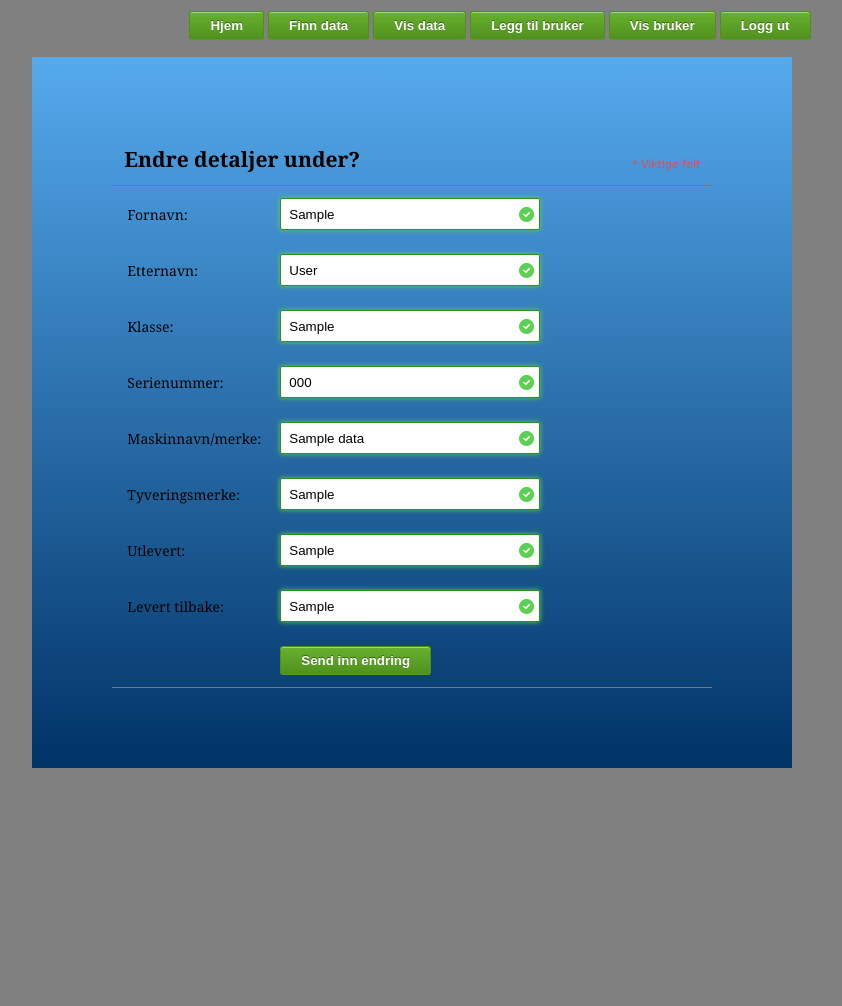
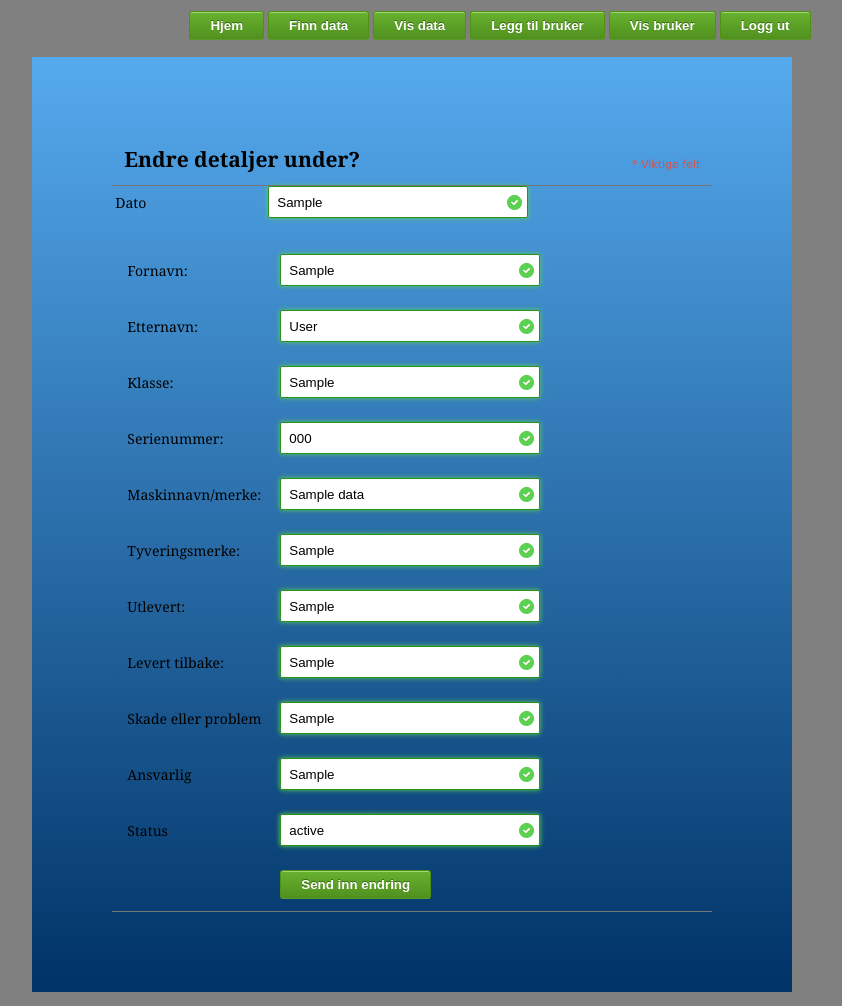
Before and after one commit to ItsaPerryBob/RVS-DB, a PHP site: page /edit.php?id=1 in a window 1280 px wide. Shown: the whole page, without its empty margins (140-982 px from the left). Before the commit the page ends 768 px from the top, so only its background shows below. Run offline with PHP 8.4, Linux system fonts and the light colour scheme; the visitor is signed in with stand-in values (Sample User, id 1); tables that the repository leaves empty or names only in its code hold one stand-in row (values such as "Sample post").

Commit message:
Lagt til mapper, fikset på index.php og edit.php!
Og lagt inn "pdf.php", "pdf.php", funker ikke!
Og begynte å sette opp: "fields.php" for pdf overføring!

```diff
--- a/edit.php
+++ b/edit.php
@@ -22,7 +22,7 @@ while($row = mysql_fetch_array($edit)){
 <!DOCTYPE html>
 <html>
 <head>
-	<meta http-equiv="Content-Type" content="text/html; charset=ISO-8859-1" />
+	<meta http-equiv="Content-Type" content="text/html; charset=utf-8" />
 	<title>Elevpc system v.0.1</title>
 	<link rel="stylesheet" media="screen" href="styles.css" >
 </head>
@@ -49,6 +49,13 @@ while($row = mysql_fetch_array($edit)){
              <h2>Endre detaljer under?</h2>
              <span class="required_notification">* Viktige felt</span>
         </li>
+
+					 <label for="name">Dato</label>
+            <input type="text"  placeholder="eks: 02.07.88" required  name="dato" value="<?php echo $row['dato']; ?>"/>
+	    <span class="form_hint">Riktig format: "02.09.22"</span>
+        </li>
+        <li>
+
         <li>
             <label for="name">Fornavn:</label>
             <input type="text"  placeholder="Joe" required  name="name" value="<?php echo $row['fname']; ?>"/>
@@ -77,22 +84,41 @@ while($row = mysql_fetch_array($edit)){
         <li>
 
          <label for="name">Tyveringsmerke:</label>
-            <input type="text"  placeholder="" required  name="grade" value="<?php echo $row['tyveringsmerke']; ?>"/>
+            <input type="text"  placeholder="" required  name="tyveringsmerke" value="<?php echo $row['tyveringsmerke']; ?>"/>
 	    <span class="form_hint">Proper format ""</span>
         </li>
         <li>
 
          <label for="name">Utlevert:</label>
-            <input type="text"  placeholder="eks Høsten 2015" required  name="grade" value="<?php echo $row['delivered']; ?>"/>
+            <input type="text"  placeholder="eks Høsten 2015" required  name="delivered" value="<?php echo $row['delivered']; ?>"/>
 	    <span class="form_hint">Proper format "Eks høsten 2015"</span>
         </li>
         <li>
 
 		 <label for="name">Levert tilbake:</label>
-            <input type="text"  placeholder="eks Høsten 2015" required  name="grade" value="<?php echo $row['deliveredback']; ?>"/>
+            <input type="text"  placeholder="eks Høsten 2015" required  name="deliveredback" value="<?php echo $row['deliveredback']; ?>"/>
 	    <span class="form_hint">Proper format "Eks høsten 2015"</span>
         </li>
         <li>
+
+			 <label for="name">Skade eller problem</label>
+            <input type="text"  placeholder="Her skriver man hva problemet er." required  name="skadeellerproblem" value="<?php echo $row['skadeellerproblem']; ?>"/>
+	    <span class="form_hint">Riktig format: "skjermen er ødelagt"</span>
+        </li>
+        <li>
+
+					 <label for="name">Ansvarlig</label>
+            <input type="text"  placeholder="eks: hvem som er ansvarlig:IKT" required  name="ansvarlig" value="<?php echo $row['ansvarlig']; ?>"/>
+	    <span class="form_hint">Riktig format: "Hvem som er ansvarlig: eks: IKT, frflo osv"</span>
+        </li>
+        <li>
+
+					 <label for="name">Status</label>
+            <input type="text"  placeholder="eks: tatt med relacom" required  name="status" value="<?php echo $row['status']; ?>"/>
+	    <span class="form_hint">Riktig format: "eks: tatt med relacom"</span>
+        </li>
+        <li>
+
 
         	<button class="submit" type="submit">Send inn endring</button>
         </li>
--- /dev/null
+++ b/fields.php
@@ -0,0 +1,3 @@
+<?php
+	exec("pdftk Lenovo.pdf dump_datafields > fields.txt");
+?>
--- a/find.php
+++ b/find.php
@@ -36,7 +36,6 @@
         </h2></li>
         <li>
 	<table><tr>
-            <td><label for="name">Fornavn:</label></td>
             <td>
 		<input type="text"  placeholder="Karl" required  name="name"/>
 	    </td>
--- a/index.php
+++ b/index.php
@@ -38,6 +38,8 @@
     </ul>
 
 <span><center> Lagd av Per Arne Dahl Kristiansen, 2016 (c), 1SSA, RVS </center></span>
+<a href="http://www.000webhost.com/" target="_blank"><img src="http://www.000webhost.com/images/120x60_powered.gif" alt="Web Hosting" width="108" height="54" border="0" /></a>
+<a href="http://github.com/ItsaPerryBob/RVS-DB/" target="_blank"><img src="http://www.rvs-db.netau.net/images/github.png" alt="Web Hosting" width="108" height="54" border="0" /></a>
 </form>
 </body>
 </html>
--- a/search.php
+++ b/search.php
@@ -60,6 +60,7 @@ $find = mysql_query("SELECT * FROM data WHERE fname LIKE'%$key%'");
 				  echo "<th>Maskinnavn/merke</th>";
 				  echo "<th>Modell</th>";
 				   echo "<th>Utlevert</th>";
+				    echo"<th>tyveringsmerke</th>";
 				  echo "</tr>";
 			while($row = mysql_fetch_array($find)){
 				  echo "<tr class='t1'>";
@@ -70,6 +71,7 @@ $find = mysql_query("SELECT * FROM data WHERE fname LIKE'%$key%'");
 				  echo "<td>".$row['machinename']."</td>";
 				   echo "<td>".$row['model']."</td>";
 				  echo "<td>".$row['delivered']."</td>";
+				  echo"<td>".$row['tyveringsmerke']."</td>";
 			?>
 				  <td>
 					<a href="edit.php?id=<?php echo $row['id'];?>" class='action'>Endre</a> |
```
Also changed, not shown: pdf.php (added, +22 -0 lines), view.php (+16 -4 lines), .htaccess (added), 1 other file.
